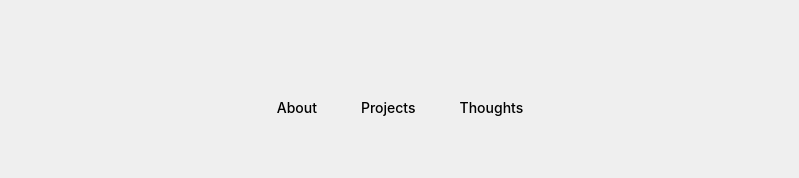
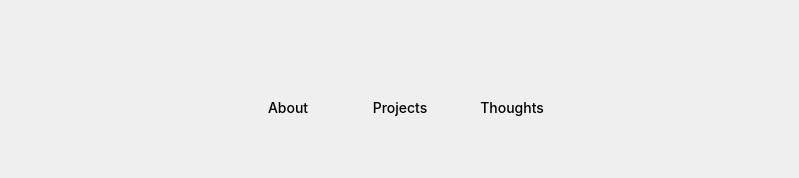
Before and after one commit to Vader-7/vw, a Next.js app: page /about in a window 1280 px wide. Shown: the top 178 px of the page, without its empty margins (240-1039 px from the left). Built offline with nearby package versions, Linux system fonts and the light colour scheme.

Commit message:
fix: navbar justify

```diff
--- a/components/Navbar.tsx
+++ b/components/Navbar.tsx
@@ -15,7 +15,7 @@ import { cn } from "../lib/utils"
 export function NavBar() {
   return (
     <NavigationMenu>
-      <NavigationMenuList className="gap-3">
+      < NavigationMenuList>
         <NavigationMenuItem>
           <Link href="/about" legacyBehavior passHref>
             <NavigationMenuLink className={navigationMenuTriggerStyle()}>
@@ -37,8 +37,8 @@ export function NavBar() {
             </NavigationMenuLink>
           </Link>
         </NavigationMenuItem>
-      </NavigationMenuList>
-    </NavigationMenu>
+      </NavigationMenuList >
+    </NavigationMenu >
   )
 }
 
--- a/components/ui/navigation-menu.tsx
+++ b/components/ui/navigation-menu.tsx
@@ -1,7 +1,6 @@
 import * as React from "react"
 import * as NavigationMenuPrimitive from "@radix-ui/react-navigation-menu"
 import { cva } from "class-variance-authority"
-import { ChevronDown } from "lucide-react"
 
 import { cn } from "../../lib/utils"
 
@@ -41,7 +40,7 @@ NavigationMenuList.displayName = NavigationMenuPrimitive.List.displayName
 const NavigationMenuItem = NavigationMenuPrimitive.Item
 
 const navigationMenuTriggerStyle = cva(
-  "inline-flex items-center justify-center text-sm font-medium transition-all disabled:opacity-50 disabled:pointer-events-none bg-transparent hover:bg-zinc-300 dark:hover:bg-zinc-700 duration-1000 dark:text-slate-100 dark:hover:text-slate-100 data-[state=open]:bg-slate-50 dark:data-[state=open]:bg-slate-800 h-10 py-2 px-4 group"
+  "inline-flex items-center justify-center text-sm font-medium transition-all disabled:opacity-50 disabled:pointer-events-none bg-transparent hover:bg-zinc-300 dark:hover:bg-zinc-700 duration-1000 dark:text-slate-100 dark:hover:text-slate-100 data-[state=open]:bg-slate-50 dark:data-[state=open]:bg-slate-800 h-10 py-4 px-12 group w-20 mx-2"
 )
 
 const NavigationMenuTrigger = React.forwardRef<
@@ -53,11 +52,7 @@ const NavigationMenuTrigger = React.forwardRef<
     className={cn(navigationMenuTriggerStyle(), "group", className)}
     {...props}
   >
-    {children}{" "}
-    <ChevronDown
-      className="relative top-[1px] ml-1 h-3 w-3 transition duration-200 group-data-[state=open]:rotate-180"
-      aria-hidden="true"
-    />
+    {children}
   </NavigationMenuPrimitive.Trigger>
 ))
 NavigationMenuTrigger.displayName = NavigationMenuPrimitive.Trigger.displayName
--- a/lib/notion.ts
+++ b/lib/notion.ts
@@ -81,3 +81,8 @@ export const getPostsByTag = async (tagName: string) => {
     post.tags.find((tag: string) => tag === tagName)
   )
 }
+
+export const getSinglePost = async (slug: string) => {
+  const allPosts = await getDatabase()
+  return allPosts.find((post) => post.slug === slug)
+}
--- a/tailwind.config.js
+++ b/tailwind.config.js
@@ -19,8 +19,8 @@ module.exports = {
       center: true,
       padding: {
         DEFAULT: '2rem',
-        sm: '7rem',
-        lg: '12rem',
+        sm: '8rem',
+        lg: '13rem',
         xl: '17rem',
         '2xl': '20rem',
       },
```
